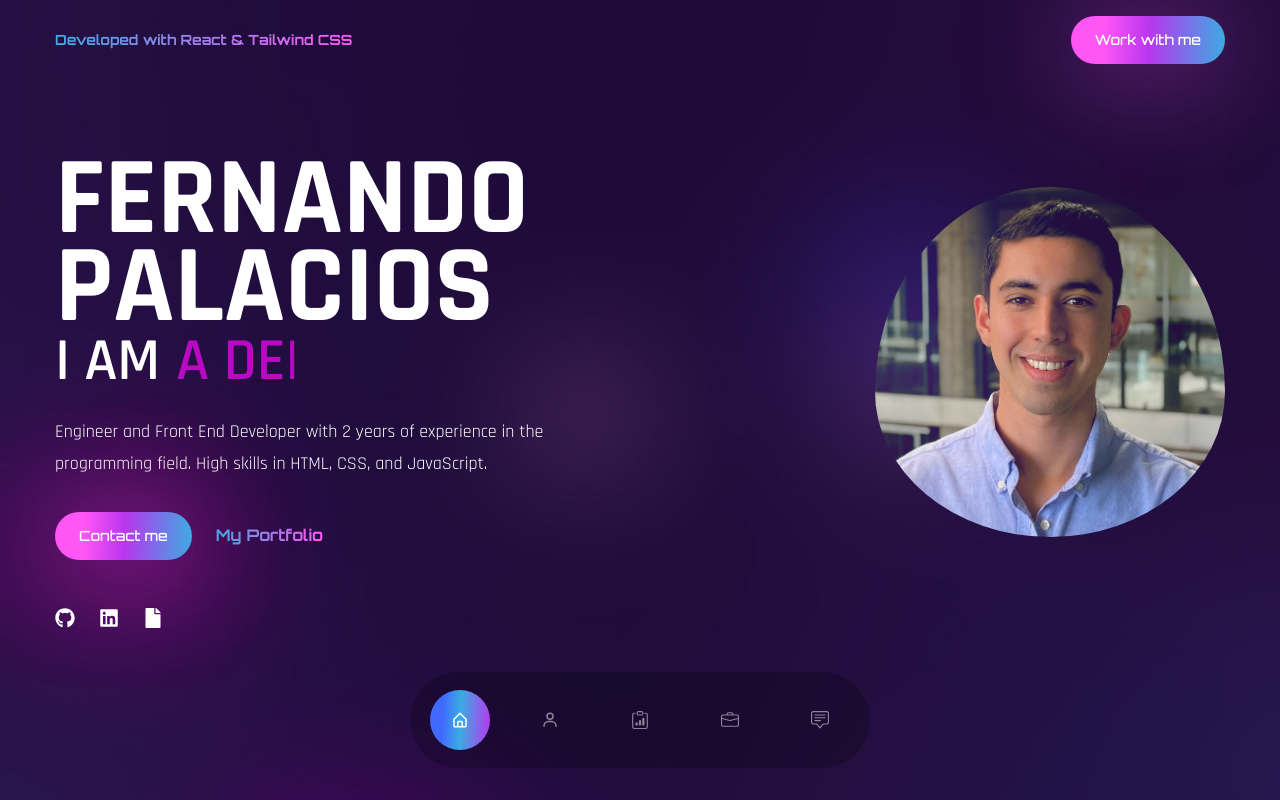
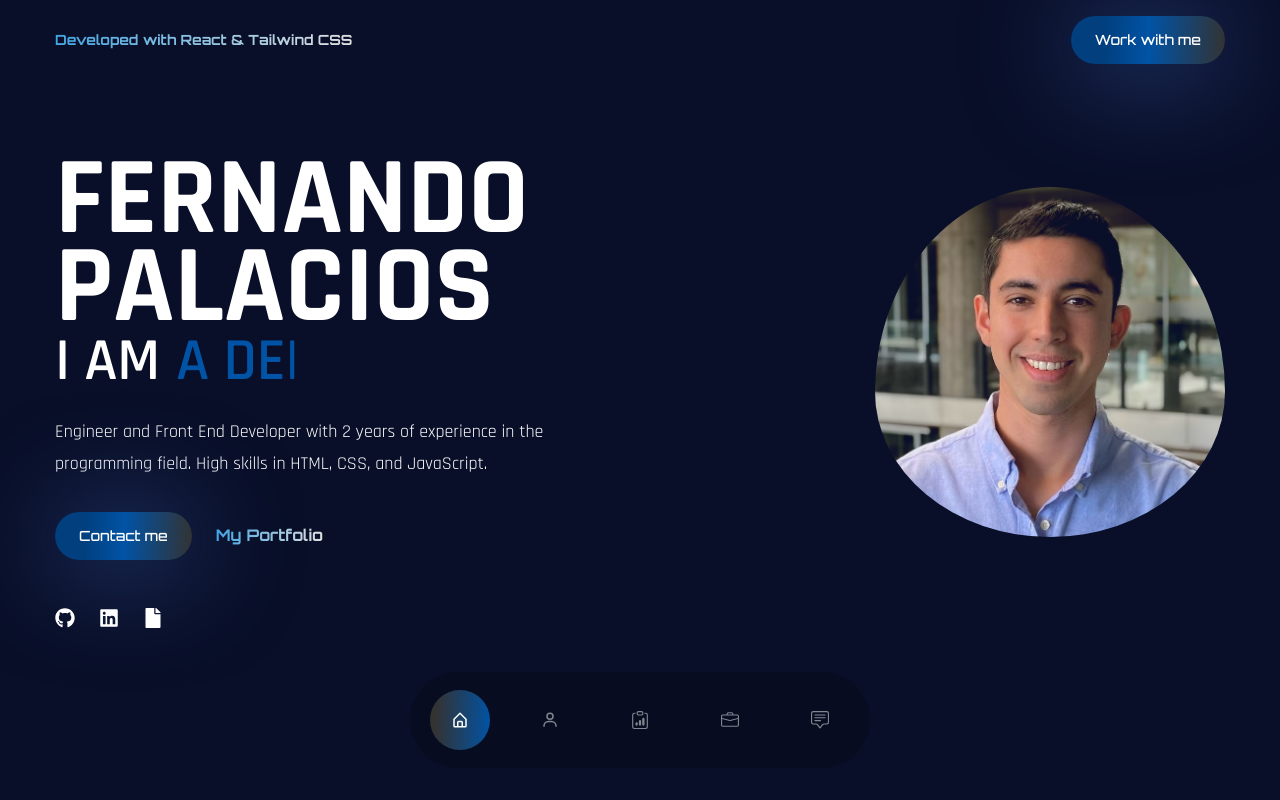
Before and after one commit to ferpalacios9/myPortfolio-fernando, a React (Create React App) app: page / in a window 1280 px wide. Shown: the top 800 px of the page. Built offline with nearby package versions, Linux system fonts and the light colour scheme; the HTML template or start-up script is replaced by a standard one; a web font is replaced by a local one.

Commit message:
Change display colors

```diff
--- a/src/components/Banner.js
+++ b/src/components/Banner.js
@@ -2,7 +2,7 @@ import React from 'react';
 // images
 import Image from '../assets/profile2.jpg';
 // icons
-import { FaGithub, FaDribbble, FaLinkedin, FaFile } from 'react-icons/fa';
+import { FaGithub, FaLinkedin, FaFile } from 'react-icons/fa';
 // type animation
 import { TypeAnimation } from 'react-type-animation';
 // motion
--- a/src/index.css
+++ b/src/index.css
@@ -5,15 +5,24 @@
 .btn {
   background: linear-gradient(
     92.23deg,
-    #ff56f6 21.43%,
-    #b936ee 50.63%,
-    #3bace2 100%,
-    #406aff 117.04%
+    #013f7e 21.43%,
+    #0153a5 50.63%,
+    #333333 100%,
+    #CCCCCC 117.04%
   );
-  box-shadow: 0px 4.42184px 107.23px rgba(255, 86, 246, 0.51);
+  box-shadow: 0px 4.42184px 107.23px rgba(86, 139, 255, 0.51);
 }
 
 .btn:hover {
+  background: linear-gradient(
+    92.23deg,
+    #333333 10.63%,
+    #0153a5 100%,
+    #013f7e 117.04%
+  );
+}
+
+/*.btn:hover {
   background: linear-gradient(
     92.23deg,
     #406aff 21.43%,
@@ -21,16 +30,15 @@
     #b936ee 100%,
     #ff56f6 117.04%
   );
-}
+}*/
 
 .gradient,
 .active {
   background: linear-gradient(
     92.23deg,
-    #406aff 21.43%,
-    #3bace2 50.63%,
-    #b936ee 100%,
-    #ff56f6 117.04%
+    #333333 10.63%,
+    #0153a5 100%,
+    #013f7e 117.04%
   );
 }
 
@@ -63,7 +71,7 @@
     @apply text-base;
   }
   .text-gradient {
-    @apply bg-gradient-to-r text-transparent bg-clip-text from-[#42A6E3] to-[#FF56F6] font-bold font-primary hover:from-[#FF56F6] hover:to-[#42A6E3];
+    @apply bg-gradient-to-r text-transparent bg-clip-text from-[#42A6E3] to-[#DFDFDF] font-bold font-primary hover:from-[#DFDFDF] hover:to-[#42A6E3];
   }
   .section {
     @apply py-8 lg:py-24 lg:h-screen flex items-center;
--- a/tailwind.config.js
+++ b/tailwind.config.js
@@ -20,10 +20,11 @@ module.exports = {
     extend: {
       colors: {
         primary: '#0a0a0a',
-        accent: '#B809C3',
+        accent: '#0153a5',
+        site: '#090F28'
       },
       backgroundImage: {
-        site: "url('./assets/site-bg.jpg')",
+        //site: "url('./assets/site-bg.jpg')",
         about: "url('./assets/about2.png')",
         services: "url('./assets/services2.png')",
       },
```
Also changed, not shown: src/components/Header.js (+6 -6 lines), 1 other file (tests, documents, lock files or other folders).
